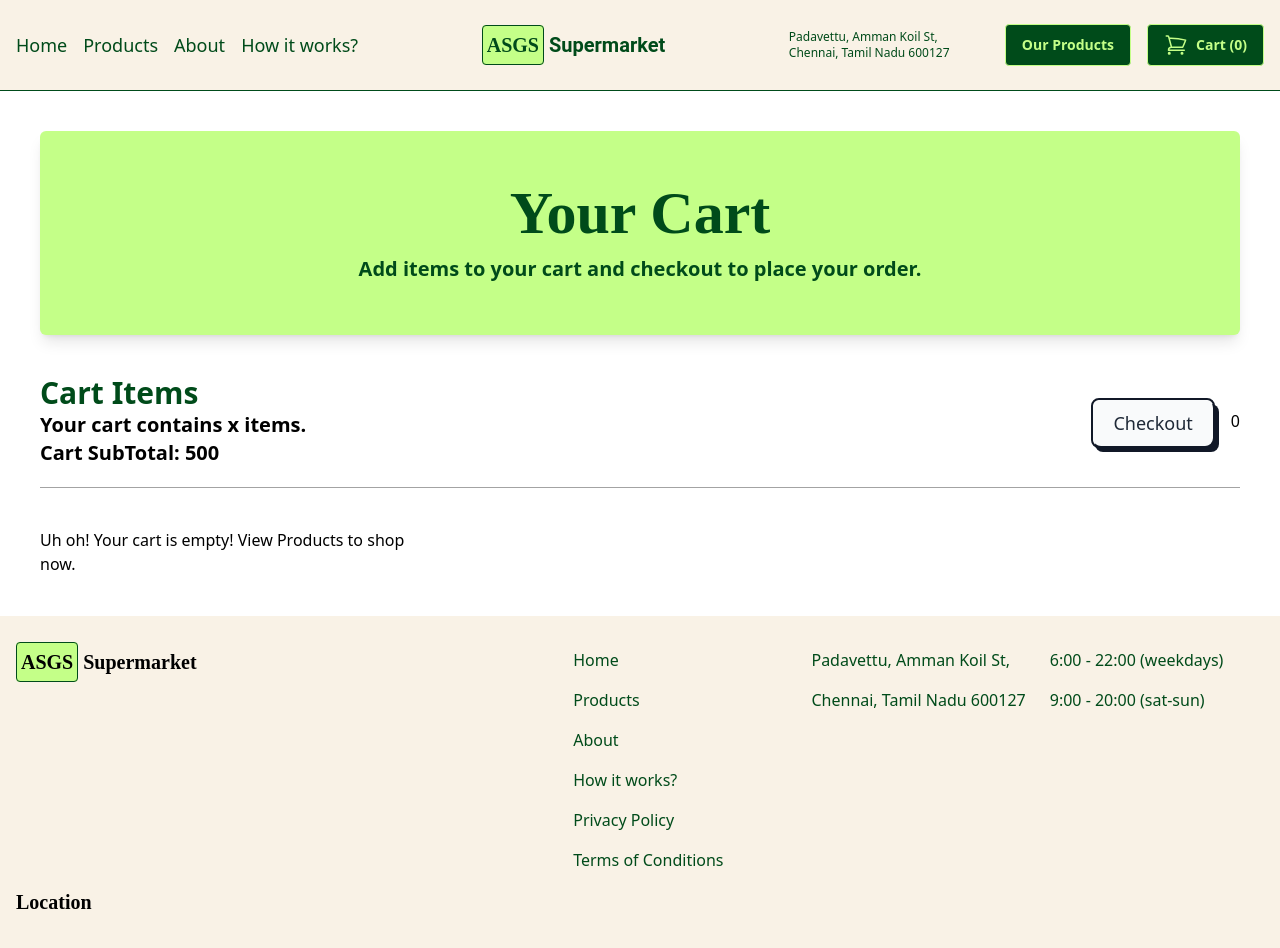
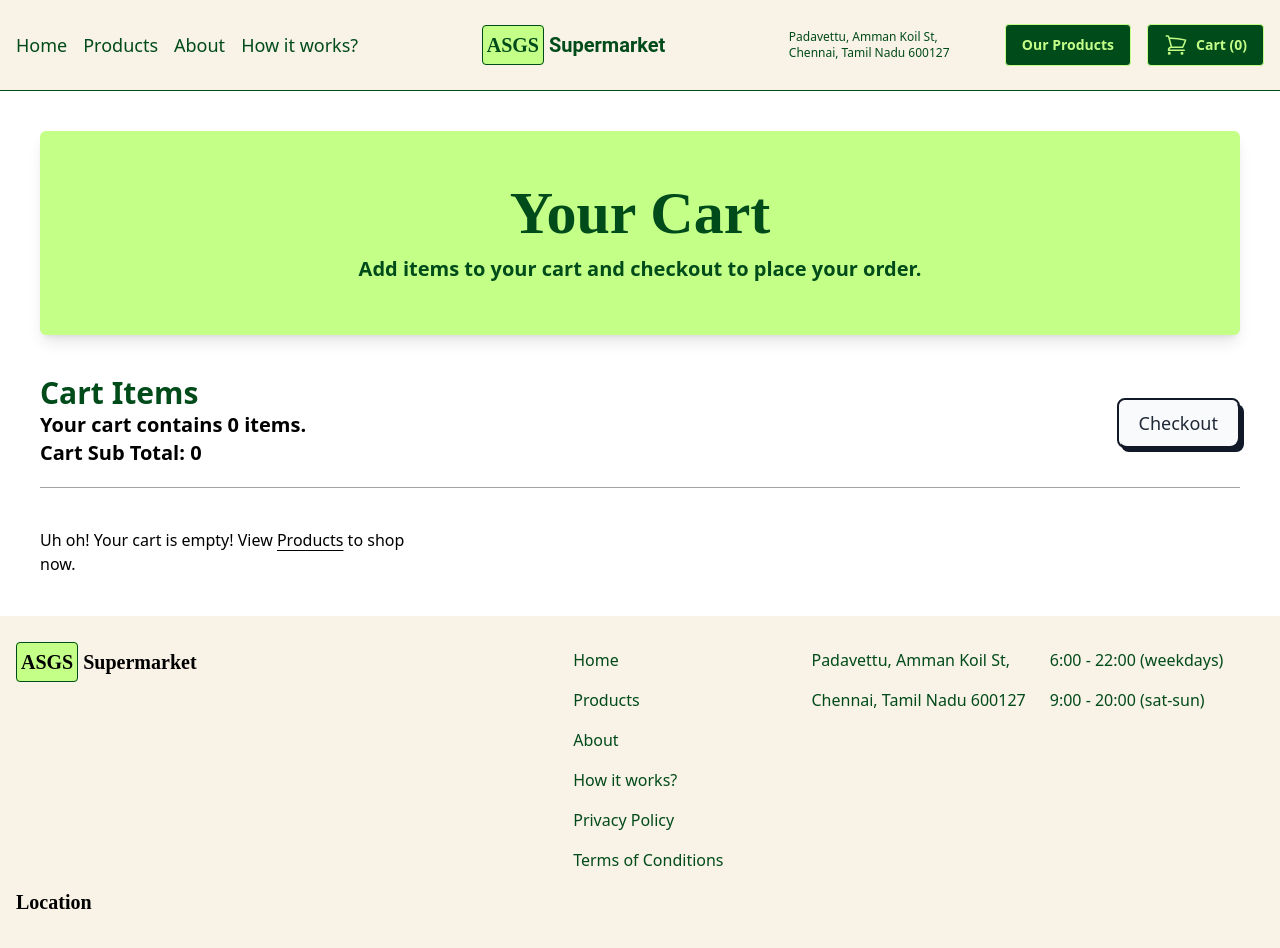
Before and after one commit to Codelance-Devs/ASGS-Client, a Next.js app: page /cart in a window 1280 px wide. Shown: the top 948 px of the page. Built offline with nearby package versions, Linux system fonts and the light colour scheme; grey boxes are pictures that could not be loaded.

Commit message:
chore: cart price calculation

```diff
--- a/components/cart/Card.tsx
+++ b/components/cart/Card.tsx
@@ -1,6 +1,5 @@
 import { useState } from 'react';
 import Image from 'next/image';
-import bg from '../../public/assets/bg.jpg';
 
 interface Props {
 	product: ProductType;
@@ -15,7 +14,7 @@ function Card({ product }: Props) {
 				<Image
 					className='drop-shadow-neutral-400 max-h-[200px] w-full rounded-lg object-cover drop-shadow-lg'
 					src={product.imageSrc}
-					alt={product.imageAlt}
+					alt={product.name}
 					height={300}
 					width={300}
 				/>
--- a/components/cart/Header.tsx
+++ b/components/cart/Header.tsx
@@ -1,10 +1,29 @@
-import React, { useContext } from 'react';
+import React, { useContext, useMemo } from 'react';
 import DispatchContext from '@/context/DispatchContext';
 import AppContext from '@/context/AppContext';
 
 function Header() {
 	const { cart } = useContext(AppContext);
 	const dispatch = useContext(DispatchContext);
+
+	const itemCount = useMemo(() => {
+		let count = 0;
+		cart.length > 0 &&
+			cart.forEach((item) => {
+				count += item.quantity ?? 0;
+			});
+		return count;
+	}, [cart]);
+
+	const totalCost = useMemo(() => {
+		let cost = 0;
+		cart.length > 0 &&
+			cart.forEach((item) => {
+				const itemCost = (item.quantity ?? 0) * item.price;
+				cost += itemCost;
+			});
+		return cost;
+	}, [cart]);
 
 	const handleClearCart = () => {
 		dispatch({ type: 'CLEAR_CART', payload: {} as ProductType });
@@ -27,15 +46,17 @@ function Header() {
 							Cart Items
 						</h2>
 						<p className='text-xl font-semibold'>
-							Your cart contains x items.
+							Your cart contains {itemCount} items.
 						</p>
 						<div className='flex text-xl font-semibold'>
-							<p className=''>Cart SubTotal:&nbsp;</p>
-							<p>{500}</p>
+							<p className=''>Cart Sub Total: {totalCost}</p>
 						</div>
 					</div>
 					<div className='flex items-center gap-4'>
-						<button className='group relative inline-block pt-1 text-lg'>
+						<button
+							className='group relative inline-block pt-1 text-lg'
+							disabled={cart.length > 0}
+						>
 							<span className='relative z-[1] block cursor-pointer overflow-hidden rounded-lg border-2 border-gray-900 px-5 py-3 font-medium leading-tight text-gray-800 transition-colors duration-300 ease-out group-hover:text-primaryText'>
 								<span className='absolute inset-0 h-full w-full rounded-lg bg-gray-50 px-5 py-2'></span>
 								<span className='ease absolute left-0 -ml-2 h-48 w-48 origin-top-right -translate-x-full translate-y-12 -rotate-90 bg-secondaryBg transition-all duration-300 group-hover:-rotate-180'></span>
@@ -46,7 +67,7 @@ function Header() {
 								data-rounded='rounded-lg'
 							></span>
 						</button>
-						{cart.length && (
+						{cart.length > 0 && (
 							<button
 								onClick={handleClearCart}
 								className='text-red-500 hover:underline underline-offset-4 transition-all duration-300'
--- a/pages/cart.tsx
+++ b/pages/cart.tsx
@@ -25,8 +25,13 @@ const CartPage = () => {
 						) : (
 							<span>
 								Uh oh! Your cart is empty! View{' '}
-								<Link href='/products'>Products</Link> to shop
-								now.
+								<Link
+									href='/products'
+									className='underline underline-offset-4 hover:text-primaryText'
+								>
+									Products
+								</Link>{' '}
+								to shop now.
 							</span>
 						)}
 					</div>
```
